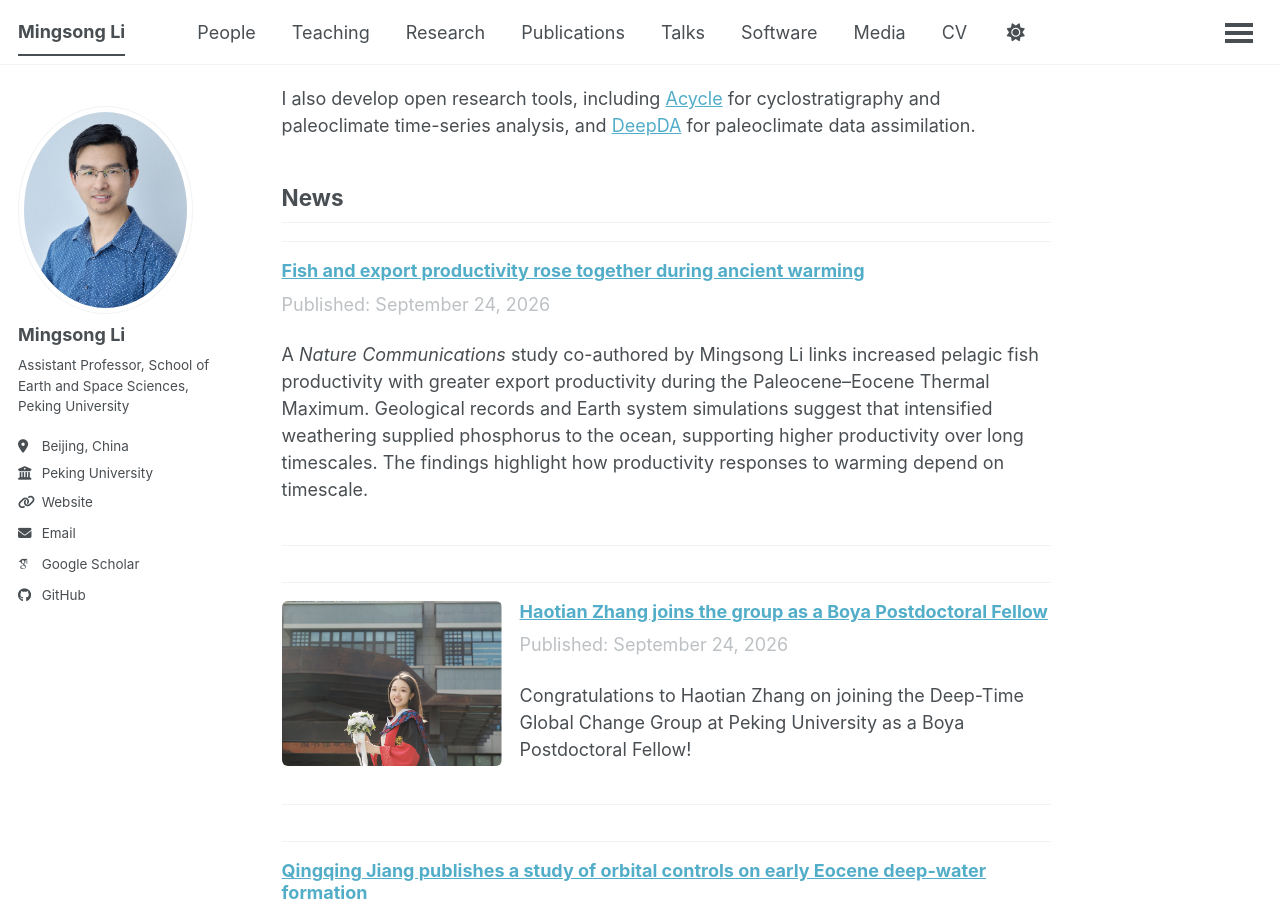
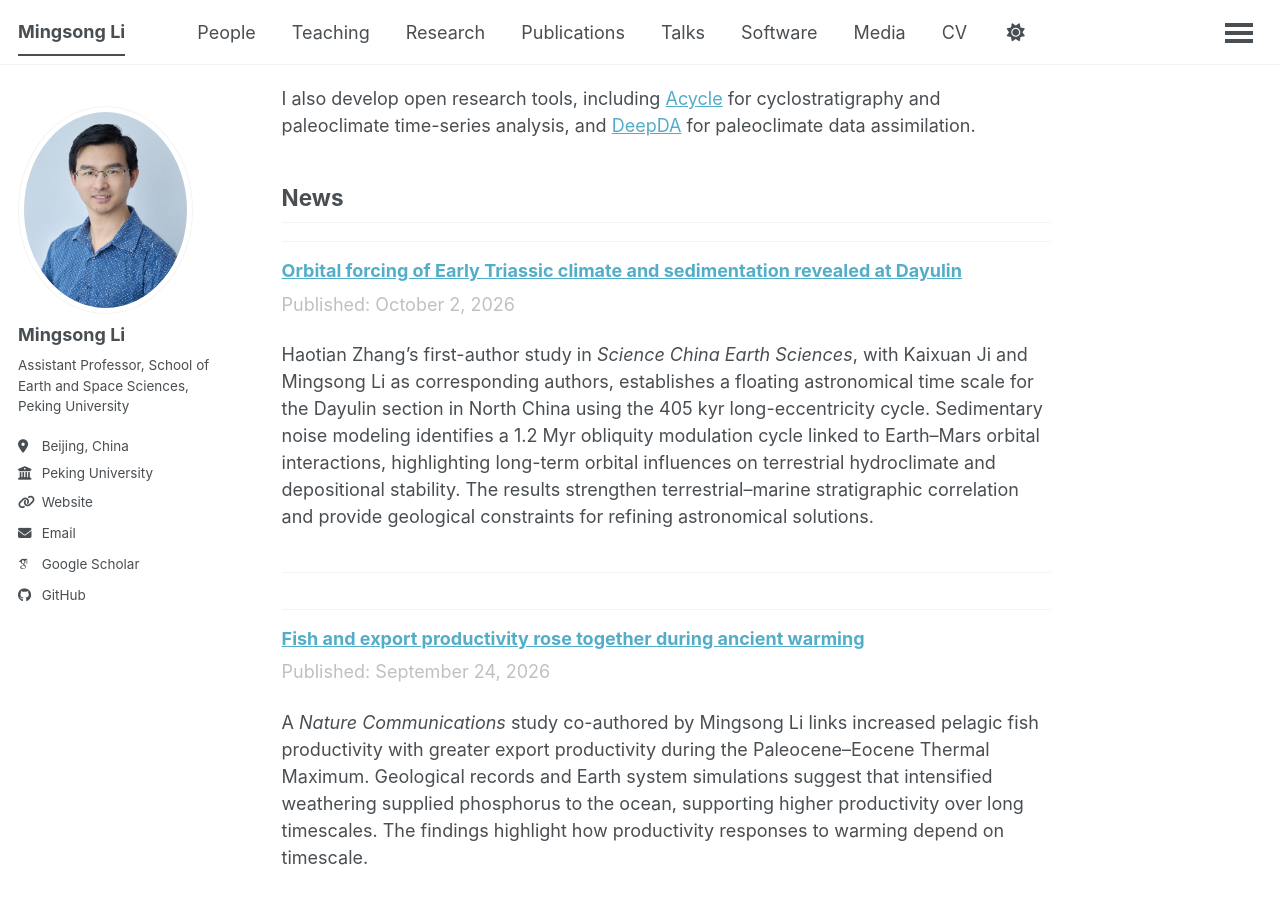
Before and after one commit to mingsongli/liweb, a Jekyll site: the page built from _pages/about.md, in a window 1280 px wide and 900 px high, scrolled down 326 px. Built offline with Jekyll 4.4.1, drawn with Linux system fonts in a browser that asks for light colours; some web fonts are replaced; a script that is not in the unit is left out.

Commit message:
Add news on Early Triassic orbital forcing at Dayulin

```diff
--- a/_pages/about.md
+++ b/_pages/about.md
@@ -14,6 +14,14 @@ My group studies how Earth's climate, oceans, and water cycle changed during war
 I also develop open research tools, including [Acycle](https://acycle.org/) for cyclostratigraphy and paleoclimate time-series analysis, and [DeepDA](https://github.com/mingsongli/deepDA) for paleoclimate data assimilation.
 
 ## News
+
+<article class="research-news-card research-news-card--text">
+  <div>
+    <h3><a href="https://mp.weixin.qq.com/s/uMM53gnvaOojyqNqBwmVjw" target="_blank" rel="noopener noreferrer">Orbital forcing of Early Triassic climate and sedimentation revealed at Dayulin</a></h3>
+    <p class="news-date">Published: October 2, 2026</p>
+    <p>Haotian Zhang’s first-author study in <em>Science China Earth Sciences</em>, with Kaixuan Ji and Mingsong Li as corresponding authors, establishes a floating astronomical time scale for the Dayulin section in North China using the 405 kyr long-eccentricity cycle. Sedimentary noise modeling identifies a 1.2 Myr obliquity modulation cycle linked to Earth–Mars orbital interactions, highlighting long-term orbital influences on terrestrial hydroclimate and depositional stability. The results strengthen terrestrial–marine stratigraphic correlation and provide geological constraints for refining astronomical solutions.</p>
+  </div>
+</article>
 
 <article class="research-news-card research-news-card--text">
   <div>
```
